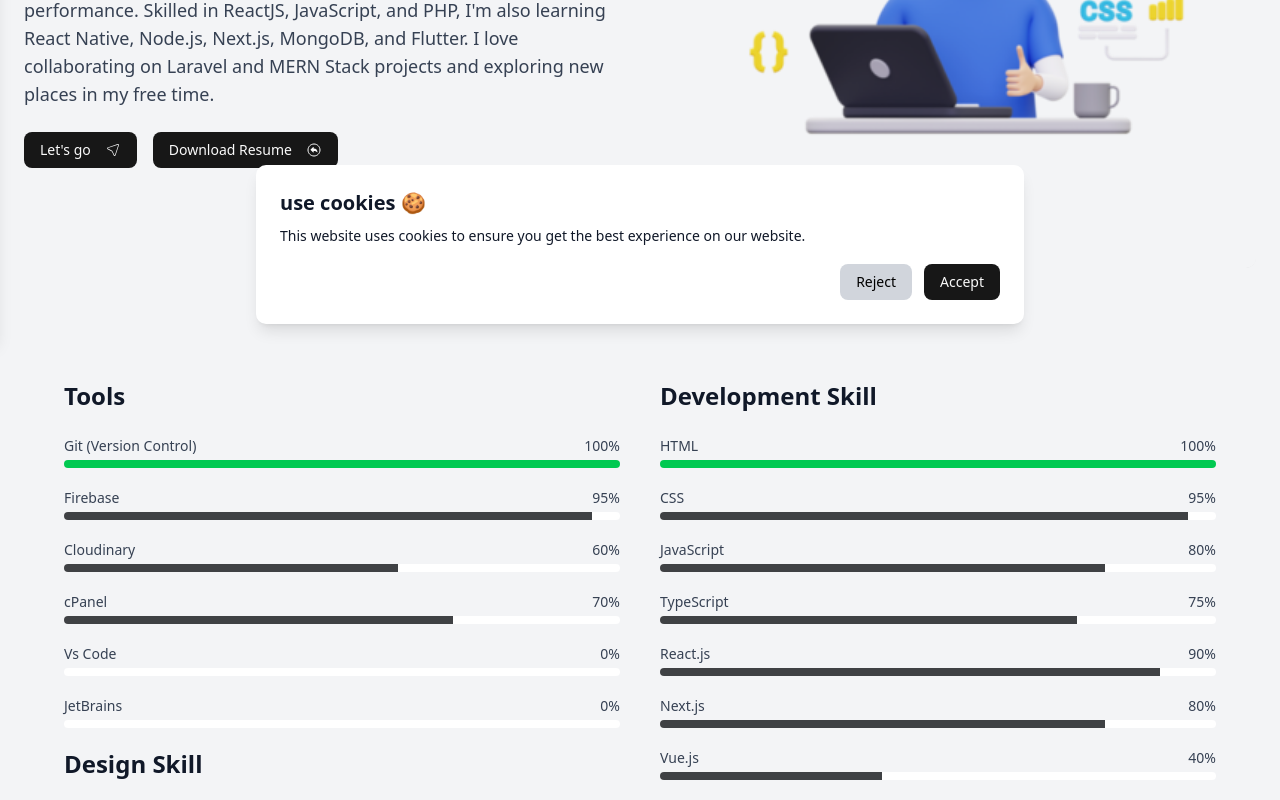
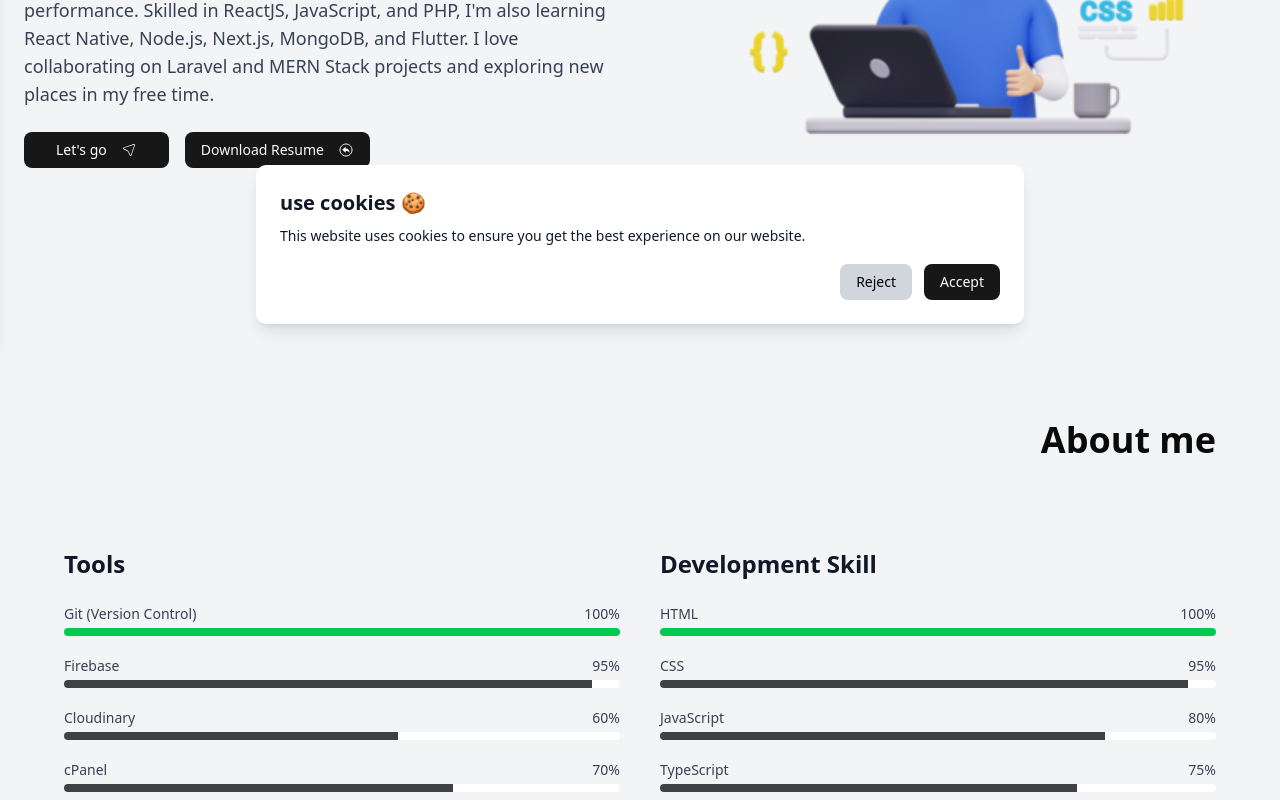
Before and after one commit to rashaduldev/portfollio-website, a Next.js app: page / in a window 1280 px wide. Shown: the part 460-1260 px from the top of the page. Built offline with nearby package versions, Linux system fonts and the light colour scheme.

Commit message:
fixed typescript error

```diff
--- a/src/app/globals.css
+++ b/src/app/globals.css
@@ -199,3 +199,14 @@
   animation-name: slide-down;
   animation-duration: 2s;
 }
+
+.skill-section {
+  opacity: 0;
+  transform: translateY(30px);
+  transition: opacity 1s ease-out, transform 1s ease-out;
+}
+
+.skill-section.in-view {
+  opacity: 1;
+  transform: translateY(0);
+}
--- a/src/app/layout.tsx
+++ b/src/app/layout.tsx
@@ -10,43 +10,96 @@ import Banner from '@/components/Banner'
 import SkillsSection from '@/components/SkillsSection'
 import SkillsMarquee from '@/components/SkillsMarquee'
 import Timeline from '@/components/Timeline'
+import { PortfolioJSON } from '@/types/translations'
+
 // import EducationTimeline from '@/components/Education'
 
 // Default translations to prevent undefined errors
-const defaultTranslations = {
+export const defaultTranslations: PortfolioJSON = {
   header: {
-    brand: 'My Brand',
-    home: 'Home',
-    projects: 'Projects',
-    contact: 'Contact'
+    brand: "Rashadul's Portfolio",
+    home: "Home",
+    projects: "Projects",
+    contact: "Contact"
+  },
+  cookieConsent: {
+    title: "We use cookies",
+    message: "This website uses cookies to ensure you get the best experience on our website.",
+    accept: "Accept",
+    reject: "Decline"
   },
   main: {
-    title: 'Welcome to My Website',
-    description: 'This is the main content area of the website. It supports multiple languages and RTL for Arabic.'
+    subtitle: "Frontend Developer",
+    title: "Hello, I'm Md Rashadul Islam",
+    description: "A passionate frontend developer crafting modern and responsive web experiences.",
+    leftbutton: "Hire Me",
+    resume: "Download Resume"
+  },
+  skills: {
+    designTitle: "Design Tools",
+    devTitle: "Development Tools",
+    tools: "Tools & Platforms",
+    git: "Git",
+    firebase: "Firebase",
+    cloudinary: "Cloudinary",
+    jetBrains: "JetBrains IDEs",
+    cpanel: "cPanel",
+    vs: "Visual Studio",
+    photoshop: "Adobe Photoshop",
+    figma: "Figma",
+    xd: "Adobe XD",
+    illustrator: "Adobe Illustrator",
+    html: "HTML",
+    css: "CSS",
+    js: "JavaScript",
+    ts: "TypeScript",
+    react: "React",
+    next: "Next.js",
+    vue: "Vue.js",
+    tailwind: "Tailwind CSS",
+    bootstrap: "Bootstrap",
+    node: "Node.js",
+    ex: "Express.js",
+    wp: "WordPress"
+  },
+  experience: {
+    "2023": {
+      title: "Frontend Developer",
+      company: "BDOSC",
+      department: "IT Department",
+      description: "Developed responsive user interfaces using React.js and Tailwind CSS."
+    },
+    "2022": {
+      title: "Web Developer Intern",
+      company: "UY Systems Ltd",
+      department: "MyGov A2I Team",
+      description: "Assisted in digitizing government forms and building reusable templates."
+    }
   },
   footer: {
-    company: 'Company',
-    about: 'About Us',
-    contact: 'Contact',
-    privacy: 'Privacy Policy',
-    terms: 'Terms of Service',
-    resources: 'Resources',
-    blog: 'Blog',
-    help: 'Help Center',
-    faq: 'FAQ',
-    follow: 'Follow Us',
-    newsletter: 'Subscribe to Our Newsletter',
-    newsletterDesc: 'Get the latest updates and offers.',
-    emailPlaceholder: 'Enter your email',
-    subscribe: 'Subscribe',
-    subscribeSuccess: 'Thank you for subscribing with email:',
-    copyright: `© ${new Date().getFullYear()} My Brand. All rights reserved.`
+    company: "Company",
+    about: "About",
+    contact: "Contact",
+    privacy: "Privacy Policy",
+    terms: "Terms & Conditions",
+    resources: "Resources",
+    blog: "Blog",
+    help: "Help Center",
+    faq: "FAQ",
+    follow: "Follow Us",
+    newsletter: "Newsletter",
+    newsletterDesc: "Subscribe to stay updated on new projects and content.",
+    emailPlaceholder: "Enter your email",
+    subscribe: "Subscribe",
+    subscribeSuccess: "Successfully subscribed with email:",
+    copyright: `© ${new Date().getFullYear()} Md Rashadul Islam. All rights reserved.`
   }
 }
 
+
 export default function RootLayout({ }: { children: React.ReactNode }) {
   const [language, setLanguage] = useState<string>('en')
-  const [translations, setTranslations] = useState<unknown>(defaultTranslations)
+  const [translations, setTranslations] = useState<PortfolioJSON>(defaultTranslations)
   const [isLoading, setIsLoading] = useState(true)
 
   useEffect(() => {
@@ -54,9 +107,9 @@ export default function RootLayout({ }: { children: React.ReactNode }) {
       try {
         setIsLoading(true)
         // Use explicit import paths for reliability
-        const translationModule = await import(`@/app/translations/${language}.json`)
-        console.log(`Loaded translations for ${language}:`, translationModule.default)
+        const translationModule = await import(`@/app/translations/${language}.json`) as { default: PortfolioJSON }
         setTranslations(translationModule.default)
+
       } catch (error) {
         console.error(`Failed to load translations for ${language}:`, error)
         setTranslations(defaultTranslations) // Fallback to default
--- a/src/app/translations/en.json
+++ b/src/app/translations/en.json
@@ -19,6 +19,7 @@
   "resume":"Download Resume"
 },
 "skills": {
+  "about": "About me",
   "designTitle": "Design Skill",
   "devTitle": "Development Skill",
   "tools":"Tools",
--- a/src/components/Banner.tsx
+++ b/src/components/Banner.tsx
@@ -1,12 +1,11 @@
 "use client"
-import { useContext } from "react"
-import { motion } from "framer-motion"
+import { useContext, useEffect, useState } from "react"
 import Image from "next/image"
 import bannerImage from "../../public/assets/bannerImage.png"
 import { LayoutContext } from "./context"
-import { Button } from "./ui/button"
 import { CiLocationArrow1 } from "react-icons/ci"
 import { IoArrowRedoCircleOutline, IoArrowUndoCircleOutline } from "react-icons/io5"
+import { Button } from "@/components/ui/button"
 
 export default function Banner() {
   const context = useContext(LayoutContext)
@@ -15,6 +14,25 @@ export default function Banner() {
   }
 
   const { translations, isRTL } = context
+  const [rotateDeg, setRotateDeg] = useState(0)
+
+  // Handle scroll to update the rotation degree
+  useEffect(() => {
+    const handleScroll = () => {
+      const scrollY = window.scrollY
+      const maxScroll = 500 // Adjust the max scroll amount based on your needs
+      const rotateValue = Math.min((scrollY / maxScroll) * 120, 10) // Rotate up to 120 degrees
+
+      // In RTL mode, we rotate in the opposite direction
+      setRotateDeg(isRTL ? -rotateValue : rotateValue)
+    }
+
+    window.addEventListener("scroll", handleScroll)
+
+    return () => {
+      window.removeEventListener("scroll", handleScroll)
+    }
+  }, [isRTL]) // Dependency on isRTL
 
   return (
     <section className="w-full bg-gray-100 dark:bg-gray-900 py-16 px-6">
@@ -24,12 +42,7 @@ export default function Banner() {
         }`}
       >
         {/* Left Content (or Right in RTL) */}
-        <motion.div
-          className={`flex-1 ${isRTL ? "text-right" : "text-left"}`}
-          initial={{ opacity: 0, x: isRTL ? 50 : -50 }}
-          animate={{ opacity: 1, x: 0 }}
-          transition={{ duration: 0.8 }}
-        >
+        <div className={`flex-1 ${isRTL ? "text-right" : "text-left"}`}>
           <h3 className="text-xl md:text-2xl font-bold text-gray-900 dark:text-white mb-4">
             {translations?.main?.subtitle || "Welcome to My Website"}
           </h3>
@@ -42,36 +55,35 @@ export default function Banner() {
           </p>
           <div className="flex gap-4 items-center">
             <Button className="cursor-pointer">
-          <motion.button
-            whileHover={{ scale: 1.05 }}
-            whileTap={{ scale: 0.95 }}
-            className={`cursor-pointer flex items-center ${ isRTL ?"flex-row" : "flex-row-reverse" } md:flex-row gap-[14px]`}
+              <a
+                href="#"
+                className={`bg-primary text-white px-4 py-2 rounded cursor-pointer flex items-center ${isRTL ? "flex-row" : "flex-row-reverse"} md:flex-row gap-[14px]`}
               >
                 {translations?.main?.leftbutton || "Let's go"}
                 <CiLocationArrow1 />
-          </motion.button>
+              </a>
             </Button>
+
             <Button className="cursor-pointer">
-            <motion.a
+              <a
                 href="/assets/Resume of Md Rashadul Islam.pdf"
                 download="Resume of Md Rashadul Islam.pdf"
-                whileHover={{ scale: 1.05 }}
-                whileTap={{ scale: 0.95 }}
                 className={`cursor-pointer flex items-center ${isRTL ? "flex-row" : "flex-row-reverse"} md:flex-row gap-[14px]`}
               >
                 {translations?.main?.resume || "Download Resume"}
                 {isRTL ? <IoArrowRedoCircleOutline /> : <IoArrowUndoCircleOutline />}
-            </motion.a>
+              </a>
             </Button>
           </div>
-        </motion.div>
+        </div>
 
         {/* Right Image (or Left in RTL) */}
-        <motion.div
+        <div
           className="flex-1 overflow-hidden rounded-lg"
-          initial={{ opacity: 0, x: isRTL ? -50 : 50 }}
-          animate={{ opacity: 1, x: 0 }}
-          transition={{ duration: 0.8 }}
+          style={{
+            transform: `rotate(${rotateDeg}deg)`,
+            transition: "transform 0.5s ease-out", // Smooth transition for rotation
+          }}
         >
           <div
             className={`group relative overflow-hidden rounded-lg shadow-lg animated-border-wrapper ${
@@ -85,7 +97,7 @@ export default function Banner() {
               priority
             />
           </div>
-        </motion.div>
+        </div>
       </div>
     </section>
   )
--- a/src/components/Header.tsx
+++ b/src/components/Header.tsx
@@ -67,7 +67,7 @@ export default function Header() {
         }`}
       >
         <div className="flex items-center justify-between p-4 border-b border-gray-200 dark:border-gray-700">
-          <h2 className="text-lg font-semibold">{translations?.header?.menu || 'Menu'}</h2>
+          {/* <h2 className="text-lg font-semibold">{translations?.header?.menu || 'Menu'}</h2> */}
           <Button variant="ghost" onClick={() => setDrawerOpen(false)}>
             <X className="w-5 h-5" />
           </Button>
--- a/src/components/SkillsSection.jsx
+++ b/src/components/SkillsSection.jsx
@@ -1,5 +1,5 @@
 "use client";
-import { useContext, useEffect, useState } from "react";
+import { useContext, useEffect, useState, useRef } from "react";
 import { LayoutContext } from "./context";
 
 const designSkills = [
@@ -42,6 +42,10 @@ export default function SkillsSection() {
   const { translations, isRTL } = context;
   const [progress, setProgress] = useState({ design: [], development: [] });
 
+  const designRef = useRef(null);
+  const toolsRef = useRef(null);
+  const devRef = useRef(null);
+
   useEffect(() => {
     const timer = setTimeout(() => {
       setProgress({
@@ -50,7 +54,33 @@ export default function SkillsSection() {
         development: devSkills.map((s) => s.value),
       });
     }, 300);
-    return () => clearTimeout(timer);
+
+    // Initialize IntersectionObserver
+    const observer = new IntersectionObserver(
+      (entries) => {
+        entries.forEach((entry) => {
+          if (entry.isIntersecting) {
+            entry.target.classList.add("in-view");
+          } else {
+            entry.target.classList.remove("in-view");
+          }
+        });
+      },
+      { threshold: 0.2 }
+    );
+
+    // Observe the sections only if they exist
+    if (designRef.current) observer.observe(designRef.current);
+    if (toolsRef.current) observer.observe(toolsRef.current);
+    if (devRef.current) observer.observe(devRef.current);
+
+    // Cleanup function to unobserve on component unmount
+    return () => {
+      clearTimeout(timer);
+      if (designRef.current) observer.unobserve(designRef.current);
+      if (toolsRef.current) observer.unobserve(toolsRef.current);
+      if (devRef.current) observer.unobserve(devRef.current);
+    };
   }, []);
 
   const t = translations?.skills || {};
@@ -72,18 +102,17 @@ export default function SkillsSection() {
     );
   };
 
-
-
   return (
     <section
       dir={isRTL ? "rtl" : "ltr"}
       className="w-full py-12 px-4 md:px-10 bg-gray-100 dark:bg-gray-900 transition-colors duration-300"
     >
+      <h3 className="text-4xl font-bold text-end max-w-6xl mx-auto my-2 md:my-10">{t.about || "About me"}</h3>
       <div className="max-w-6xl mx-auto grid md:grid-cols-2 gap-10">
         {/* Design Skills */}
         <div>
-        <div>
-        <h2 className="text-2xl font-bold mb-6 text-gray-900 dark:text-white">
+        <div ref={designRef} className="skill-section opacity-0 transform translate-y-12 transition-all duration-1000 ease-in-out">
+          <h2 className="text-2xl font-bold mb-6 text-gray-900 dark:text-white">
             {t.tools || "Tools"}
           </h2>
           {toolskills.map((skill, idx) => (
@@ -96,8 +125,9 @@ export default function SkillsSection() {
             </div>
           ))}
         </div>
-        <div>
-        <h2 className="text-2xl font-bold mb-6 text-gray-900 dark:text-white">
+
+        <div ref={toolsRef} className="skill-section opacity-0 transform translate-y-12 transition-all duration-1000 ease-in-out">
+          <h2 className="text-2xl font-bold mb-6 text-gray-900 dark:text-white">
             {t.designTitle || "Design Skill"}
           </h2>
           {designSkills.map((skill, idx) => (
@@ -113,7 +143,7 @@ export default function SkillsSection() {
         </div>
 
         {/* Development Skills */}
-        <div>
+        <div ref={devRef} className="skill-section opacity-0 transform translate-y-12 transition-all duration-1000 ease-in-out">
           <h2 className="text-2xl font-bold mb-6 text-gray-900 dark:text-white">
             {t.devTitle || "Development Skill"}
           </h2>
--- a/src/components/context.ts
+++ b/src/components/context.ts
@@ -1,10 +1,11 @@
-import { createContext } from 'react'
+import { PortfolioJSON } from '@/types/translations';
+import { createContext } from 'react';
 
 interface LayoutContextType {
-  language: string
-  setLanguage: React.Dispatch<React.SetStateAction<string>>
-  translations: any
-  isRTL: boolean
+  language: string;
+  setLanguage: React.Dispatch<React.SetStateAction<string>>;
+  translations: PortfolioJSON;
+  isRTL: boolean;
 }
 
-export const LayoutContext = createContext<LayoutContextType | undefined>(undefined)
+export const LayoutContext = createContext<LayoutContextType | undefined>(undefined);
--- /dev/null
+++ b/src/types/index.ts
@@ -0,0 +1,30 @@
+export interface PortfolioJSON {
+    header: {
+      brand: string
+      home: string
+      projects: string
+      contact: string
+    }
+    main: {
+      title: string
+      description: string
+    }
+    footer: {
+      company: string
+      about: string
+      contact: string
+      privacy: string
+      terms: string
+      resources: string
+      blog: string
+      help: string
+      faq: string
+      follow: string
+      newsletter: string
+      newsletterDesc: string
+      emailPlaceholder: string
+      subscribe: string
+      subscribeSuccess: string
+      copyright: string
+    }
+  }
--- a/src/types/translations.ts
+++ b/src/types/translations.ts
@@ -1,17 +1,74 @@
-export interface HeaderTranslations {
-    home: string;
-    projects: string;
-    contact: string;
-    language: string;
+export type PortfolioJSON = {
+  header: {
+    brand: string
+    home: string
+    projects: string
+    contact: string
+  },
+  cookieConsent: {
+    title: string
+    message: string
+    accept: string
+    reject: string
+  },
+  main: {
+    subtitle: string
+    title: string
+    description: string
+    leftbutton: string
+    resume: string
+  },
+  skills: {
+    designTitle: string
+    devTitle: string
+    tools: string
+    git: string
+    firebase: string
+    cloudinary: string
+    jetBrains: string
+    cpanel: string
+    vs: string
+    photoshop: string
+    figma: string
+    xd: string
+    illustrator: string
+    html: string
+    css: string
+    js: string
+    ts: string
+    react: string
+    next: string
+    vue: string
+    tailwind: string
+    bootstrap: string
+    node: string
+    ex: string
+    wp: string
+  },
+  experience: {
+    [year: string]: {
+      title: string
+      company: string
+      department: string
+      description: string
+    }
+  },
+  footer: {
+    company: string
+    about: string
+    contact: string
+    privacy: string
+    terms: string
+    resources: string
+    blog: string
+    help: string
+    faq: string
+    follow: string
+    newsletter: string
+    newsletterDesc: string
+    emailPlaceholder: string
+    subscribe: string
+    subscribeSuccess: string
+    copyright: string
   }
-
-  export interface FooterTranslations {
-    subscribe: string;
-    email_placeholder: string;
-    quick_links: string;
-  }
-
-  export interface Translations {
-    header: HeaderTranslations;
-    footer: FooterTranslations;
-  }
+}
```
Lines whose indentation alone changed are shown as unchanged.
